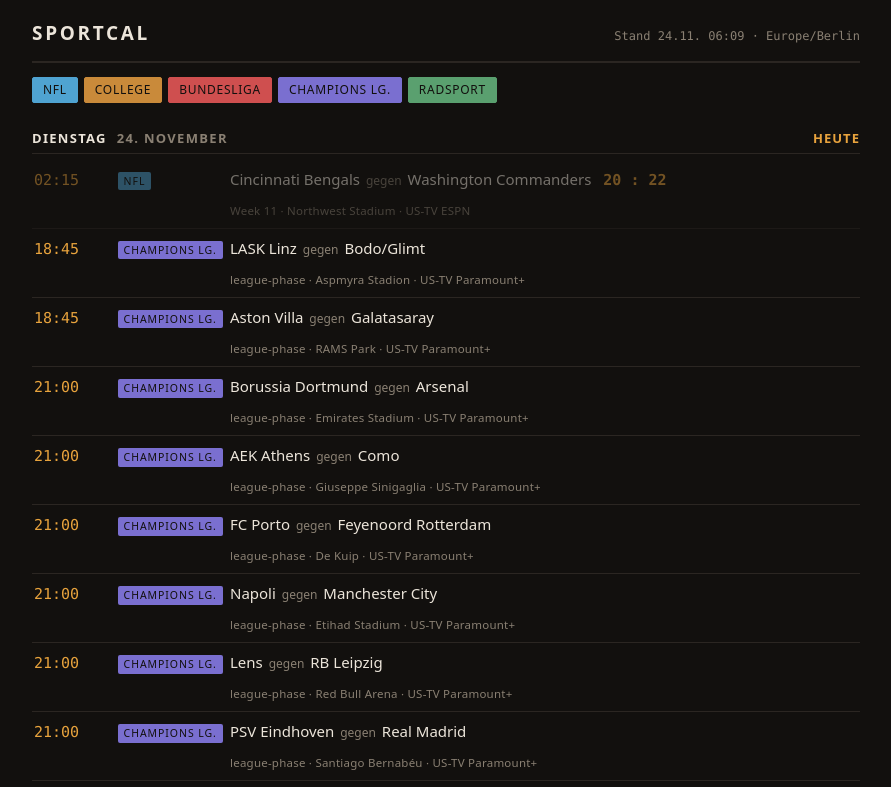
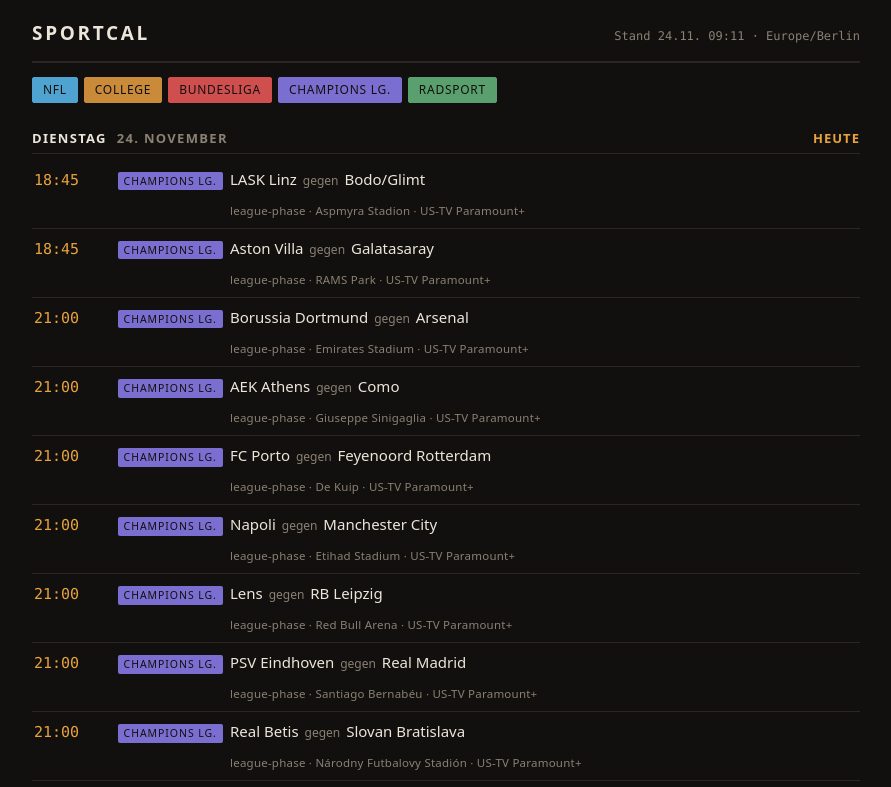
Before and after one commit to xb1257/xiphos-pub, a plain HTML site: page index.html in a window 1280 px wide. Shown: the top 787 px of the page, without its empty margins (194-1085 px from the left). Drawn offline with Linux system fonts and the light colour scheme.

Commit message:
auto-update 2026-11-24T09:15:01+01:00

```diff
--- a/index.html
+++ b/index.html
@@ -84,19 +84,13 @@ footer .fail::before{content:"\25CF";color:#e05b4b;padding-right:5px}
 <div class="wrap">
   <header>
     <h1>Sportcal</h1>
-    <div class="stamp">Stand 24.11. 06:09 · Europe/Berlin</div>
+    <div class="stamp">Stand 24.11. 09:11 · Europe/Berlin</div>
   </header>
   <div class="filters"><button class="chip" data-league="nfl" style="--c:#4fa3d1" aria-pressed="true">NFL</button><button class="chip" data-league="cfb" style="--c:#c98a3a" aria-pressed="true">College</button><button class="chip" data-league="bl1" style="--c:#cf4f4f" aria-pressed="true">Bundesliga</button><button class="chip" data-league="ucl" style="--c:#7a6fd0" aria-pressed="true">Champions Lg.</button><button class="chip" data-league="cycling" style="--c:#5aa06f" aria-pressed="true">Radsport</button></div>
 
   <section class="day">
          <h2><span class="dow">Dienstag</span><span>24. November</span><span class="rel">heute</span></h2>
-         <div class="row is-done" data-league="nfl">
-       <div class="t">02:15</div>
-       <div class="lg"><span class="badge" style="--a:#4fa3d1">NFL</span></div>
-       <div class="m">Cincinnati Bengals <span class="vs">gegen</span> Washington Commanders <span class="score">20 : 22</span></div>
-       <div class="meta">Week 11 · Northwest Stadium · US-TV ESPN</div>
-     </div>
-<div class="row" data-league="ucl">
+         <div class="row" data-league="ucl">
        <div class="t">18:45</div>
        <div class="lg"><span class="badge" style="--a:#7a6fd0">Champions Lg.</span></div>
        <div class="m">LASK Linz <span class="vs">gegen</span> Bodo/Glimt </div>
```
